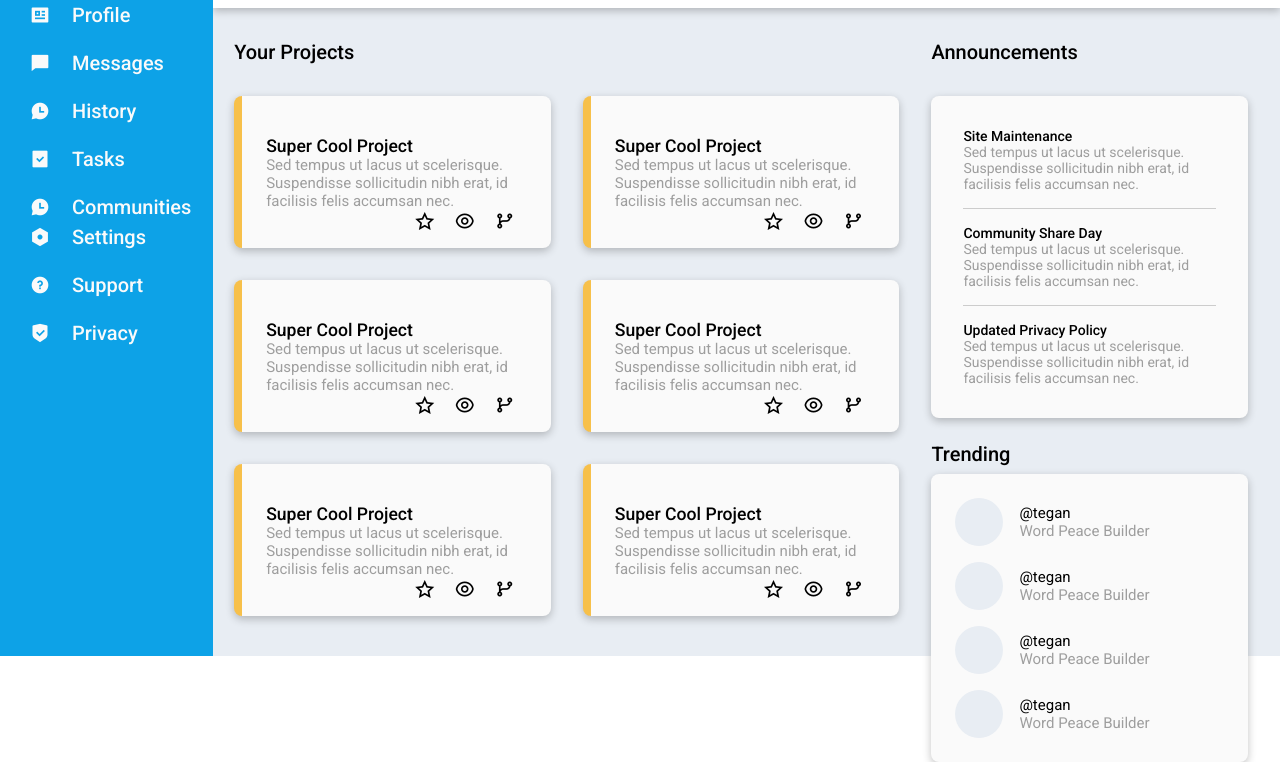
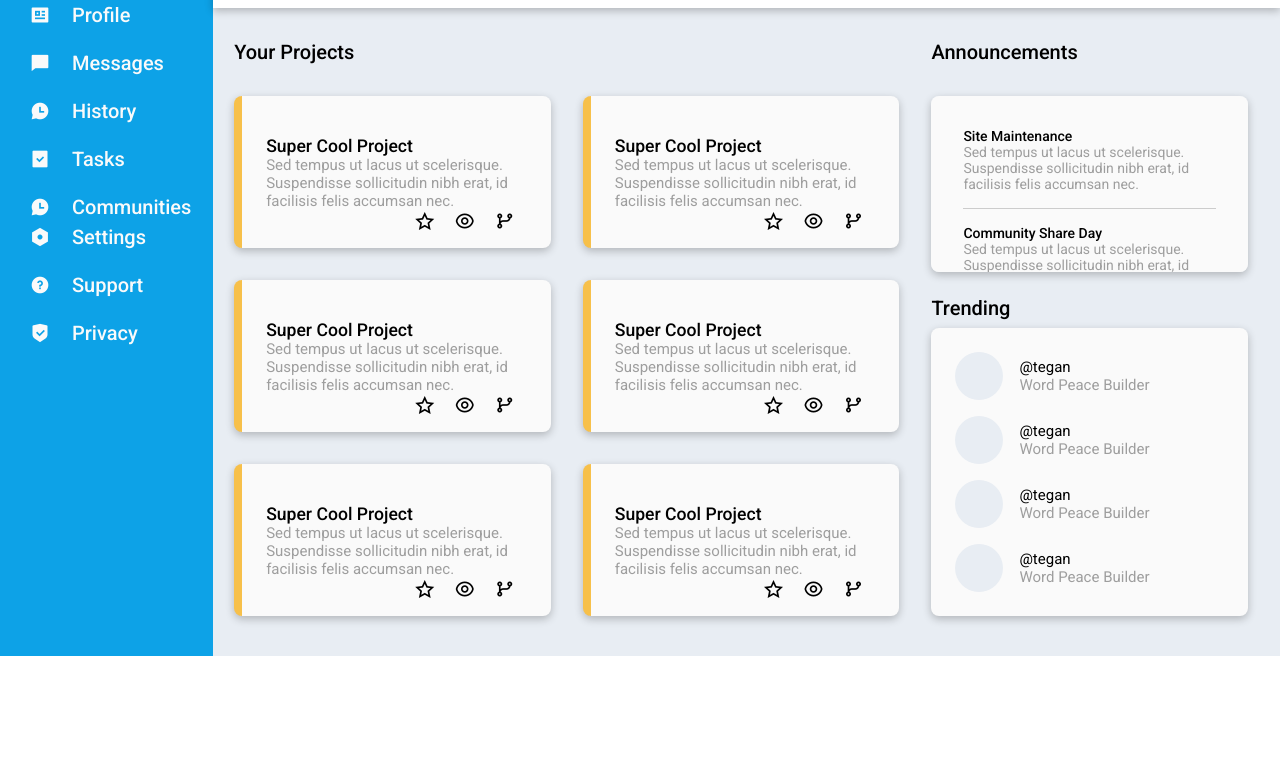
Before and after one commit to grenzk/admin-dashboard, a website built with Vite: page index.html in a window 1280 px wide. Shown: the part 144-906 px from the top of the page. After the commit the page ends 800 px from the top, so only its background shows below. Built offline with nearby package versions, Linux system fonts and the light colour scheme.

Commit message:
Fix scrolling issue

```diff
--- a/assets/scss/components/_header.scss
+++ b/assets/scss/components/_header.scss
@@ -7,6 +7,7 @@ header {
   align-items: center;
   justify-items: center;
   box-shadow: rgba(0, 0, 0, 0.24) 0px 3px 8px;
+  z-index: 1;
 }
 
 .search-bar {
--- a/assets/scss/components/_main_content.scss
+++ b/assets/scss/components/_main_content.scss
@@ -1,6 +1,5 @@
 main {
   background-color: var(--neutral-gray);
-  z-index: -1;
   display: grid;
   grid-template: 0fr 0.3fr 0.3fr 0.3fr / 1fr 1fr 1fr;
   padding: 2rem 2rem 2rem 1.3rem;
@@ -47,7 +46,7 @@ main {
 .announcement-cards {
   grid-row: 2 / 5;
   display: grid;
-  grid-template-rows: 1fr 0.1fr 1fr;
+  grid-template-rows: 1fr 0fr 1fr;
 }
 
 .announcement-card {
@@ -56,6 +55,7 @@ main {
   box-shadow: rgba(0, 0, 0, 0.24) 0px 3px 8px;
   padding: 2rem;
   margin-bottom: 1.5rem;
+  overflow-y: auto;
 }
 
 .small-text {
```
